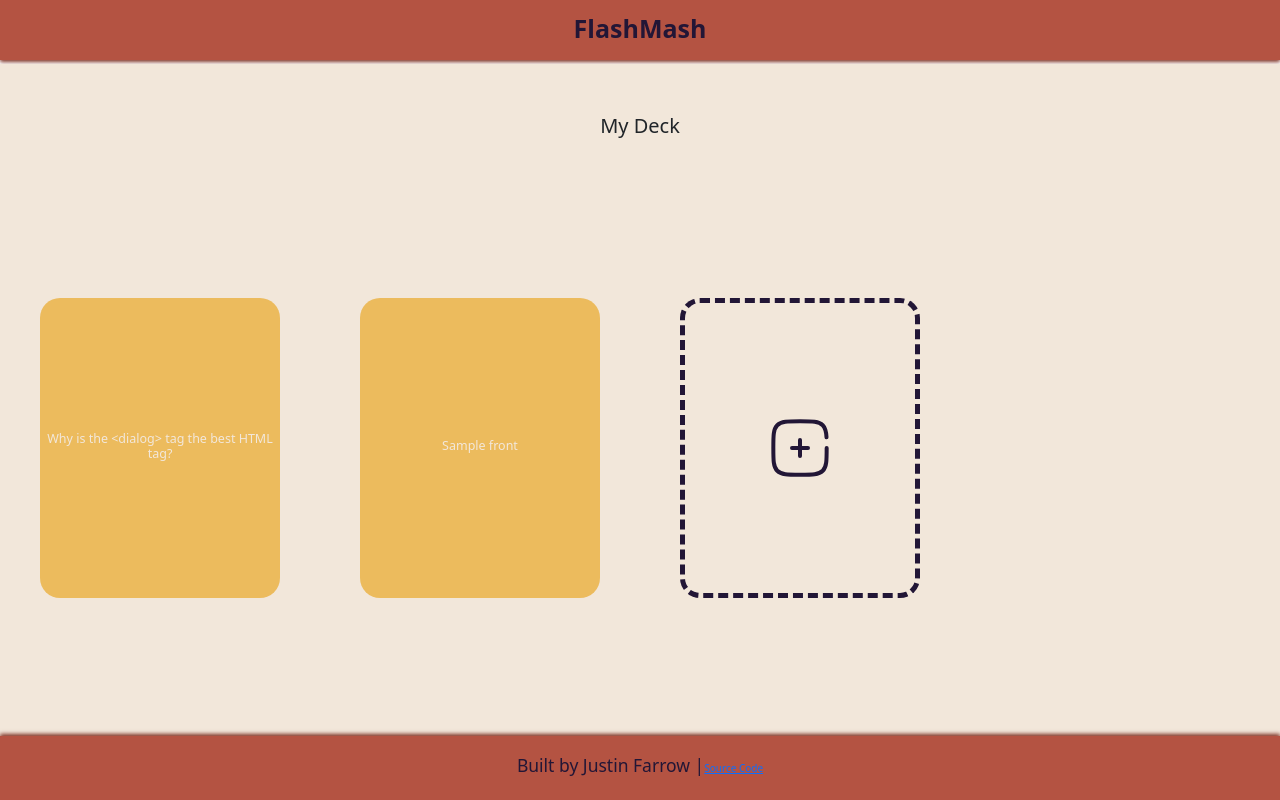
After one commit to JAFarrow/hackathonApp, a Flask app: template templates/deck.html in a window 1280 px wide. The commit adds this page. Run offline with Flask 3, Linux system fonts and the light colour scheme; the template is opened without the code that fills it: most values are stand-ins (such as "Sample title", 1, 10 or a date in 2020); some libraries are stand-ins or nearby versions.

Commit message:
Deck view structure, backend to serve created cards

```diff
--- a/app.py
+++ b/app.py
@@ -1,9 +1,30 @@
-from flask import Flask, flash, render_template, request
+from flask import Flask, session, flash, render_template, request
+from flask_session import Session
 
-app = Flask("HackathonApp")
+app = Flask(__name__)
+app.config["SESSION_PERMANENT"] = False
+app.config["SESSION_TYPE"] = "filesystem"
 app.secret_key = "12345"
+Session(app)
 
 @app.route('/')
 def serveIndex():
-    # flash("Test")
     return render_template("cardCreation.html")
+
+@app.route('/deck', methods=["GET", "POST"])
+def serveDeck():
+    if request.method == "POST":
+        addCardToStorage(request.form.get("question"), request.form.get("answer"))
+        flash("New Card Added to Deck")
+        storedDeck = session["deck"]
+        return render_template("deck.html", deck=storedDeck)
+    else:
+        storedDeck = session["deck"]
+        return render_template("deck.html", deck=storedDeck)
+
+def addCardToStorage(front, back):
+    try:
+        test = session["deck"]
+    except KeyError:
+        session["deck"] = []
+    session["deck"].append({"front": front, "back": back})
--- a/requirements.txt
+++ b/requirements.txt
@@ -1 +1,2 @@
 flask
+flask_session
--- /dev/null
+++ b/static/script.js
@@ -0,0 +1,6 @@
+const modal = document.getElementById("modal");
+const showModal = document.querySelector(".modalBtn");
+
+showModal.addEventListener("click", () => {
+    modal.showModal();
+});
--- a/static/styles.css
+++ b/static/styles.css
@@ -52,13 +52,22 @@ main {
     background-color: var(--mainbg);
 }
 
+#heading {
+    height: 10%;
+    display: flex;
+    flex-direction: column;
+    justify-content: center;
+    align-items: center;
+}
+
 #introContainer {
-    margin: 2rem 0 2rem 0;
     display: grid;
-    grid-template-columns: 1fr 1fr;
+    grid-template-columns: 1fr 1fr 1fr;
     grid-template-rows: 1fr;
+    justify-items: center;
+    align-items: center;
     gap: 1rem;
-    height: 50%;
+    height: 65%;
 }
 
 .intro {
@@ -91,6 +131,80 @@ main {
     margin: 1rem;
 }
 
+#deckContainer {
+    display: grid;
+    grid-template-columns: repeat(4, 1fr);
+    grid-template-rows: repeat(auto-fill, 1fr);
+    justify-items: center;
+    align-items: center;
+    width: 100%;
+    height: 90%;
+}
+
+.flipCard {
+    background-color: transparent;
+    width: 75%;
+    max-width: 400px;
+    height: 60%;
+    max-height: 300px;
+    border: none;
+    perspective: 1000px;
+    border-radius: 20px;
+  }
+
+  #placeholder {
+    border: .5rem dashed var(--textlightbg);
+    display: flex;
+    flex-direction: column;
+    align-items: center;
+    justify-content: center;
+  }
+
+  #placeholder:hover {
+    background-color: var(--darkhigh);
+  }
+
+  .flipCardInner {
+    position: relative;
+    width: 100%;
+    height: 100%;
+    text-align: center;
+    transition: transform 0.6s;
+    transform-style: preserve-3d;
+    border-radius: 20px;
+  }
+
+  .flipCard:hover .flipCardInner {
+    transform: rotateY(180deg);
+  }
+
+  .flipCardFront, .flipCardBack {
+    position: absolute;
+    width: 100%;
+    height: 100%;
+    -webkit-backface-visibility: hidden; /* Safari */
+    backface-visibility: hidden;
+    border-radius: 20px;
+  }
+
+  .flipCardFront {
+    display: flex;
+    flex-direction: column;
+    align-items: center;
+    justify-content: center;
+    background-color: var(--darkhigh);
+    color: var(--textdarkbg);
+  }
+
+  .flipCardBack {
+    display: flex;
+    flex-direction: column;
+    align-items: center;
+    justify-content: center;
+    background-color: var(--lighthigh);
+    color: var(--textlightbg);
+    transform: rotateY(180deg);
+  }
 
 footer {
     width: 100vw;
--- /dev/null
+++ b/templates/deck.html
@@ -0,0 +1,34 @@
+{% extends "layout.html" %}
+
+{% block main %}
+    <div id="heading">
+        <h2>My Deck</h2>
+    </div>
+    <div id="deckContainer">
+        <div class="flipCard">
+            <div class="flipCardInner">
+                <div class="flipCardFront">
+                    <h5>Why is the &ltdialog&gt tag the best HTML tag?</h5>
+                </div>
+                <div class="flipCardBack">
+                    <h5>It makes creating modals a piece of cake.</h5>
+                </div>
+            </div>
+        </div>
+        {% for card in deck %}
+        <div class="flipCard">
+            <div class="flipCardInner">
+                <div class="flipCardFront">
+                    <h5>{{ card.front }}</h5>
+                </div>
+                <div class="flipCardBack">
+                    <h5>{{ card.back }}</h5>
+                </div>
+            </div>
+        </div>
+        {% endfor %}
+        <div class="flipCard modalBtn" id="placeholder">
+            <img src="/static/add.svg" alt="add card">
+        </div>
+    </div>
+{% endblock %}
--- a/templates/layout.html
+++ b/templates/layout.html
@@ -7,6 +7,7 @@
 
     <link rel="stylesheet" href="/static/bootstrap-reboot.css">
     <link rel="stylesheet" href="/static/styles.css">
+    <script src="/static/script.js" defer></script>
 
     <title>FlashMash</title>
 
@@ -26,6 +27,13 @@
 
     <main>
         {% block main %}{% endblock %}
+        <dialog id="modal">
+            <form action="/deck" method="post" id="cardInfo">
+                <input name="question" placeholder="Question:" type="text">
+                <input name="answer" placeholder="Answer:" type="text">
+                <button type="submit">Create</button>
+            </form>
+        </dialog>
     </main>
 
     <footer>
```
Also changed, not shown: other parts of static/styles.css (+33 -2 lines), templates/cardCreation.html (+13 -7 lines), static/add.svg (added).
